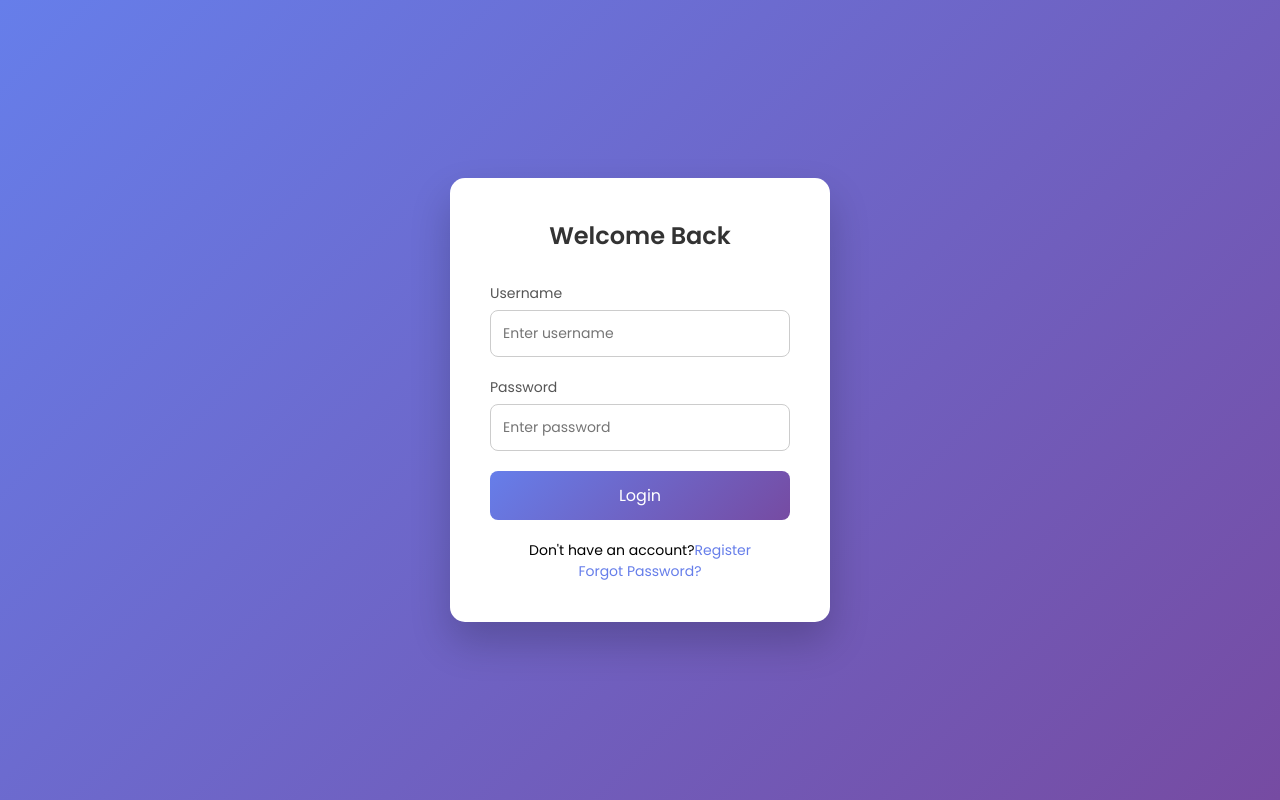
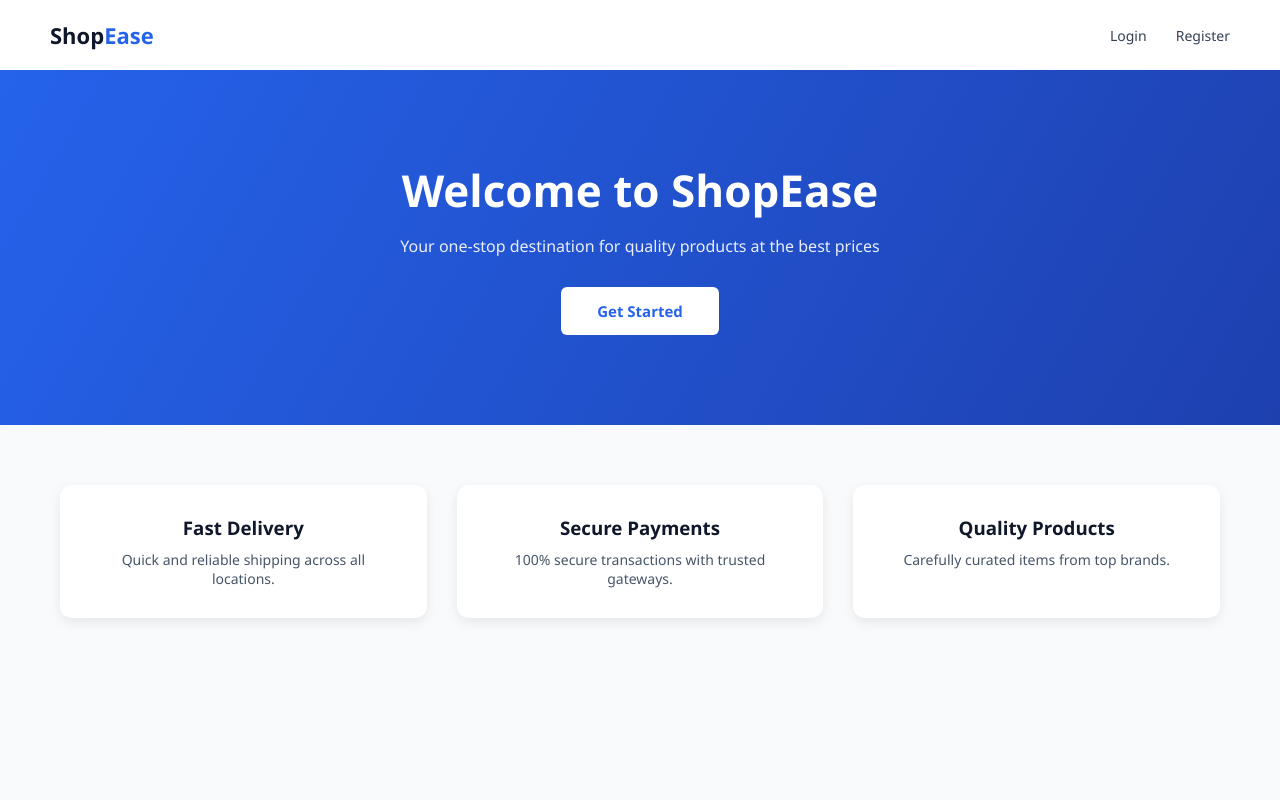
Before and after one commit to Nav-eenK/E-commerce-website, a Flask app: page / in a window 1280 px wide. Run offline with Flask 3, Linux system fonts and the light colour scheme.

Commit message:
new update

```diff
--- a/app.py
+++ b/app.py
@@ -1,7 +1,7 @@
 from flask import Flask, render_template,redirect,url_for,request,session
 from flask_sqlalchemy import SQLAlchemy
 from werkzeug.security import generate_password_hash, check_password_hash
-import os
+
 
 app = Flask(__name__)
 
@@ -33,9 +33,11 @@ class User(db.Model):
 with app.app_context():
     db.create_all()
 
-
-@app.route('/', methods=['GET', 'POST'])
+@app.route('/')
 def home():
+    return render_template('home.html')
+@app.route('/login', methods=['GET', 'POST'])
+def login():
     if request.method == 'POST':
         username = request.form.get('username')
         password = request.form.get('password')
@@ -44,12 +46,14 @@ def home():
 
         if user and user.check_password(password):
             session['user_id'] = user.id
-            return f"<h1>Welcome, {user.username}!</h1>"
+            return redirect(url_for('dashboard'))
         else:
             return "Invalid username or password!"
 
     return render_template('login.html')
-
+@app.route('/dashboard')
+def dashboard():
+    return render_template('dashboard.html')
 
 
 @app.route('/register', methods=['GET', 'POST'])
@@ -75,10 +79,15 @@ def register():
         db.session.add(new_user)
         db.session.commit()
 
-        return redirect(url_for('home'))
+        return redirect(url_for('login'))
 
     return render_template('register.html')
 
-if __name__ == "__main__":
-    port = int(os.environ.get("PORT", 5000))
-    app.run(host="0.0.0.0", port=port)
+@app.route('/logout')
+def logout():
+    session.clear()
+    return redirect(url_for('home'))
+if __name__ == '__main__':
+
+
+    app.run(debug=True, port=5001)
--- /dev/null
+++ b/templates/home.html
@@ -0,0 +1,212 @@
+<!DOCTYPE html>
+<html lang="en">
+<head>
+    <meta charset="UTF-8">
+    <title>Home | ShopEase</title>
+
+    <style>
+        * {
+            margin: 0;
+            padding: 0;
+            box-sizing: border-box;
+            font-family: "Segoe UI", Tahoma, Geneva, Verdana, sans-serif;
+        }
+
+        body {
+            background-color: #f8fafc;
+            color: #0f172a;
+            animation: fadeIn 0.8s ease-in;
+        }
+
+        /* NAVBAR */
+        .navbar {
+            height: 70px;
+            background-color: #ffffff;
+            display: flex;
+            align-items: center;
+            justify-content: space-between;
+            padding: 0 50px;
+            box-shadow: 0 2px 10px rgba(0,0,0,0.08);
+        }
+
+        .logo {
+            font-size: 22px;
+            font-weight: 700;
+            text-decoration: none;
+            color: #0f172a;
+            transition: transform 0.3s ease;
+        }
+
+        .logo:hover {
+            transform: scale(1.05);
+        }
+
+        .logo span {
+            color: #2563eb;
+        }
+
+        .nav-links a {
+            margin-left: 25px;
+            text-decoration: none;
+            color: #334155;
+            font-size: 14px;
+            font-weight: 500;
+            position: relative;
+            transition: color 0.3s ease;
+        }
+
+        .nav-links a::after {
+            content: "";
+            position: absolute;
+            width: 0%;
+            height: 2px;
+            background-color: #2563eb;
+            left: 0;
+            bottom: -5px;
+            transition: width 0.3s ease;
+        }
+
+        .nav-links a:hover {
+            color: #2563eb;
+        }
+
+        .nav-links a:hover::after {
+            width: 100%;
+        }
+
+        .hero {
+            background: linear-gradient(120deg, #2563eb, #1e40af);
+            color: white;
+            padding: 90px 60px;
+            text-align: center;
+            animation: slideUp 1s ease;
+        }
+
+        .hero h1 {
+            font-size: 44px;
+            margin-bottom: 15px;
+        }
+
+        .hero p {
+            font-size: 16px;
+            opacity: 0.9;
+            margin-bottom: 30px;
+        }
+
+        .hero button {
+            padding: 14px 36px;
+            font-size: 15px;
+            font-weight: 600;
+            border: none;
+            border-radius: 6px;
+            cursor: pointer;
+            background-color: #ffffff;
+            color: #2563eb;
+            transition: transform 0.3s ease, box-shadow 0.3s ease;
+        }
+
+        .hero button:hover {
+            transform: translateY(-3px);
+            box-shadow: 0 8px 20px rgba(0,0,0,0.2);
+        }
+
+        /* FEATURES */
+        .features {
+            padding: 60px;
+            display: grid;
+            grid-template-columns: repeat(auto-fit, minmax(250px, 1fr));
+            gap: 30px;
+        }
+
+        .feature-card {
+            background-color: #ffffff;
+            padding: 30px;
+            border-radius: 12px;
+            box-shadow: 0 4px 12px rgba(0,0,0,0.08);
+            text-align: center;
+            transition: transform 0.4s ease, box-shadow 0.4s ease;
+            animation: fadeUp 1.2s ease;
+        }
+
+        .feature-card:hover {
+            transform: translateY(-8px);
+            box-shadow: 0 10px 24px rgba(0,0,0,0.15);
+        }
+
+        .feature-card h3 {
+            margin-bottom: 10px;
+        }
+
+        .feature-card p {
+            font-size: 14px;
+            color: #475569;
+        }
+
+        /* ANIMATIONS */
+        @keyframes fadeIn {
+            from { opacity: 0; }
+            to { opacity: 1; }
+        }
+
+        @keyframes slideUp {
+            from {
+                opacity: 0;
+                transform: translateY(30px);
+            }
+            to {
+                opacity: 1;
+                transform: translateY(0);
+            }
+        }
+
+        @keyframes fadeUp {
+            from {
+                opacity: 0;
+                transform: translateY(40px);
+            }
+            to {
+                opacity: 1;
+                transform: translateY(0);
+            }
+        }
+    </style>
+</head>
+<body>
+
+<nav class="navbar">
+    <a href="/" class="logo">Shop<span>Ease</span></a>
+    <div class="nav-links">
+        <a href="{{ url_for('login') }}">Login</a>
+        <a href="{{ url_for('register') }}  ">Register</a>
+    </div>
+</nav>
+
+<section class="hero">
+    <h1>Welcome to ShopEase</h1>
+    <p>Your one-stop destination for quality products at the best prices</p>
+    <a href="{{ url_for('login') }}"><button>Get Started</button></a>
+</section>
+
+<section class="features">
+    <div class="feature-card">
+        <h3>Fast Delivery</h3>
+        <p>Quick and reliable shipping across all locations.</p>
+    </div>
+
+    <div class="feature-card">
+        <h3>Secure Payments</h3>
+        <p>100% secure transactions with trusted gateways.</p>
+    </div>
+
+    <div class="feature-card">
+        <h3>Quality Products</h3>
+        <p>Carefully curated items from top brands.</p>
+    </div>
+</section>
+
+</body>
+</html>
+
+{% block content %}
+
+{% endblock %}
--- a/templates/login.html
+++ b/templates/login.html
@@ -18,7 +18,7 @@
 
         body {
             height: 100vh;
-            background: linear-gradient(135deg, #667eea, #764ba2);
+            background: linear-gradient(135deg, #01ffea, hsl(224, 100%, 50%));
             display: flex;
             align-items: center;
             justify-content: center;
@@ -79,11 +79,12 @@
         .login-btn {
             width: 100%;
             padding: 12px;
-            background: linear-gradient(135deg, #667eea, #764ba2);
+            background: skyblue;
             border: none;
             border-radius: 8px;
             color: #fff;
             font-size: 16px;
+            font-weight: bold;
             cursor: pointer;
             transition: 0.3s;
         }
--- a/templates/register.html
+++ b/templates/register.html
@@ -18,7 +18,7 @@
 
         body {
             height: 100vh;
-            background: linear-gradient(135deg, #667eea, #764ba2);
+            background: linear-gradient(135deg, #01ffea, hsl(224, 100%, 50%));
             display: flex;
             align-items: center;
             justify-content: center;
@@ -152,7 +152,7 @@
         </form>
 
         <div class="extra-links">
-            <p>Already have an account? <a href="{{ url_for('home') }}">Login</a></p>
+            <p>Already have an account? <a href="{{ url_for('login') }}">Login</a></p>
         </div>
     </div>
 
```
Also changed, not shown: templates/base.html (added, +12 -0 lines), templates/dashboard.html (added, +122 -0 lines), instance/user.db.
